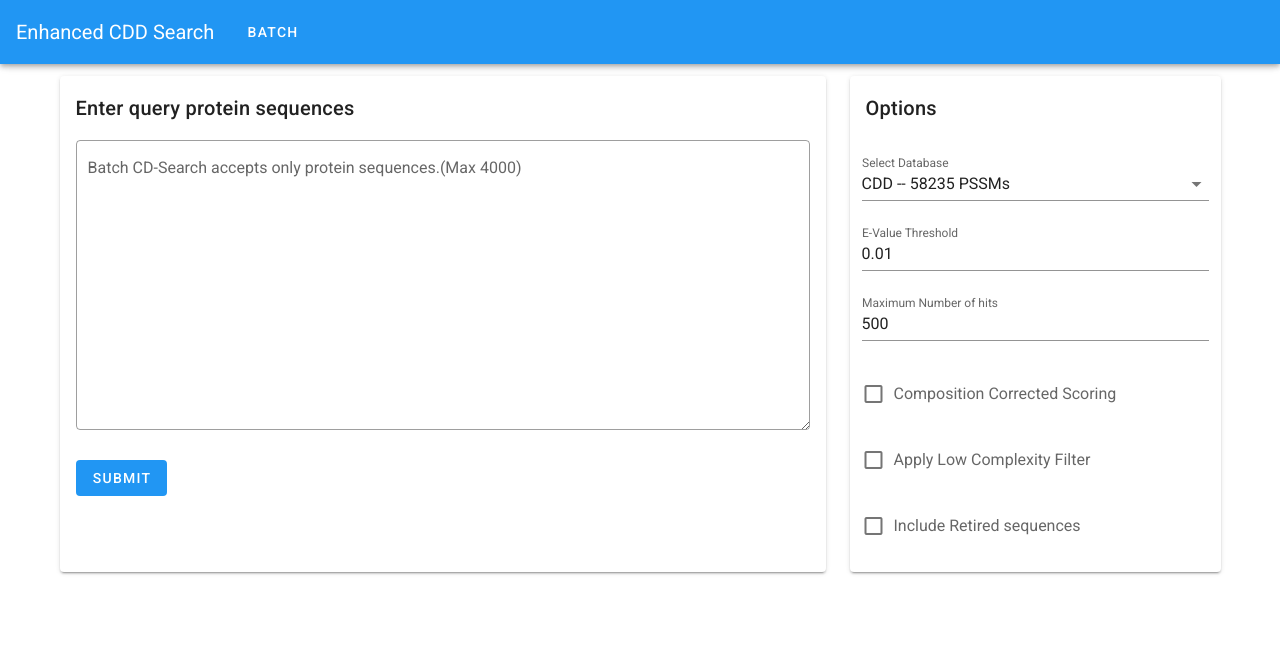
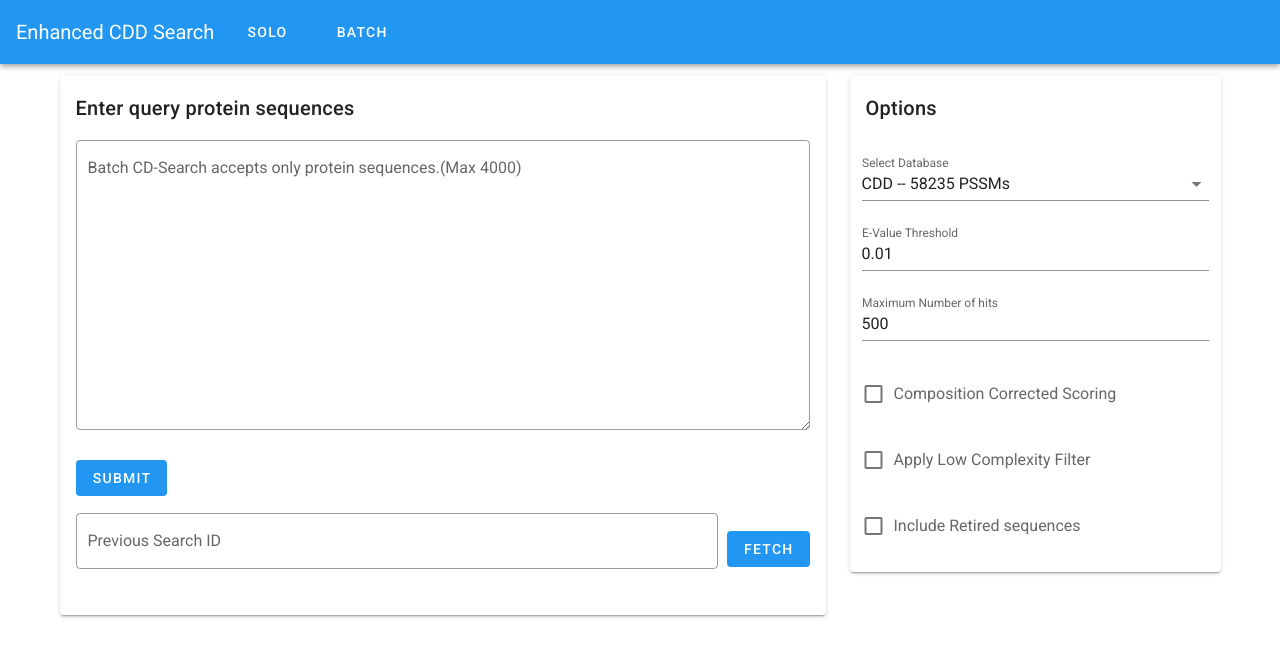
Before and after one commit to Ruhshan/enhanced-cdd-search, a Vue app in the folder frontend/: page /batch-search in a window 1280 px wide. Shown: the top 656 px of the page. Built offline with nearby package versions, Linux system fonts and the light colour scheme; no server answers.

Commit message:
Add dialog showing search in progress

```diff
--- a/frontend/src/App.vue
+++ b/frontend/src/App.vue
@@ -2,8 +2,11 @@
     <v-app>
         <v-app-bar color="blue" app dark>
             <v-toolbar-title>Enhanced CDD Search</v-toolbar-title>
-            <router-link class="nav-button" to="/batch-search">
-                <v-btn color="white" text> Batch </v-btn>
+          <router-link class="nav-button" to="/">
+                <v-btn color="white" text>Solo</v-btn>
+          </router-link>
+          <router-link class="nav-button" to="/batch-search">
+                <v-btn color="white" text>Batch</v-btn>
             </router-link>
         </v-app-bar>
 
--- a/frontend/src/service/searchService.ts
+++ b/frontend/src/service/searchService.ts
@@ -1,6 +1,7 @@
 import { BatchSearchRequest, SearchRequest } from '@/types/searchRequest'
 import { BatchSearchResponse, SearchResponse } from '@/types/searchResponse'
 import ApiService from '@/service/apiService'
+import { BatchCdEntry } from '@/types/cdEntry'
 
 export default class SearchService {
     static async search(payload: SearchRequest): Promise<SearchResponse> {
@@ -16,4 +17,12 @@ export default class SearchService {
             response => response.data
         )
     }
+
+    static async batchSearchResult(
+        searchId: string
+    ): Promise<Array<BatchCdEntry>> {
+        return ApiService.get(`search/batch/${searchId}`).then(
+            response => response.data
+        )
+    }
 }
--- a/frontend/src/views/BatchSearch.vue
+++ b/frontend/src/views/BatchSearch.vue
@@ -1,5 +1,34 @@
 <template>
     <v-container>
+        <v-dialog v-model="dialog" width="500">
+            <v-card>
+                <v-toolbar color="primary" dark
+                    ><v-toolbar-title>
+                        Searching in progress...
+                    </v-toolbar-title>
+                    <v-spacer></v-spacer>
+                    <v-btn icon @click="dialog = false">
+                        <v-icon>mdi-close</v-icon>
+                    </v-btn>
+                </v-toolbar>
+
+                <v-card-text>
+                    <p style="margin-top: 5px">
+                        Batch search might take longer time to complete, you may
+                        <strong>SAVE</strong> the search ID showing bellow and
+                        come back after a while when its complete
+                    </p>
+
+                    <v-text-field
+                        v-model="searchID"
+                        readonly
+                        solo
+                    ></v-text-field>
+                </v-card-text>
+
+                <v-divider></v-divider>
+            </v-card>
+        </v-dialog>
         <v-row>
             <v-col sm="8">
                 <v-card style="height: 100%" :loading="loading">
@@ -18,6 +47,25 @@
                             @click="submit"
                             >Submit</v-btn
                         >
+                        <v-row style="margin-top: 5px">
+                            <v-col sm="12">
+                                <v-text-field
+                                    v-model="searchID"
+                                    label="Previous Search ID"
+                                    outlined
+                                >
+                                    <template v-slot:append-outer>
+                                        <v-btn
+                                            depressed
+                                            color="info"
+                                            :loading="loading"
+                                            @click="fetchSearchResult"
+                                            >Fetch</v-btn
+                                        >
+                                    </template>
+                                </v-text-field>
+                            </v-col>
+                        </v-row>
                     </v-card-text>
                 </v-card>
             </v-col>
@@ -69,7 +117,9 @@ import { BatchSearchRequest } from '@/types/searchRequest'
 import SearchService from '@/service/searchService'
 @Component({})
 export default class BatchSearch extends Vue {
+    private dialog = false
     private loading = false
+    private searchID = ''
     private databases: Array<DatabaseInterface> = [
         { id: 0, name: 'CDD -- 58235 PSSMs', value: 'cdd' },
         { id: 1, name: 'NCBI_Curated -- 17937 PSSMs', value: 'cdd_ncbi' },
@@ -80,13 +130,30 @@ export default class BatchSearch extends Vue {
 
         try {
             const res = await SearchService.batchSearch(this.query)
-          console.log(JSON.stringify(res))
+            this.searchID = res.search_id
+            await this.fetchSearchResult()
         } catch (e) {
             console.log(JSON.stringify(e))
         }
 
         this.loading = false
     }
+
+    private async fetchSearchResult(): Promise<void> {
+        if (this.searchID) {
+            this.loading = true
+            this.dialog = true
+
+            try {
+                const res = await SearchService.batchSearchResult(this.searchID)
+                console.log(JSON.stringify(res))
+            } catch (e) {
+                console.log(JSON.stringify(e))
+            }
+            this.loading = false
+            this.dialog = false
+        }
+    }
 }
 </script>
 
```
